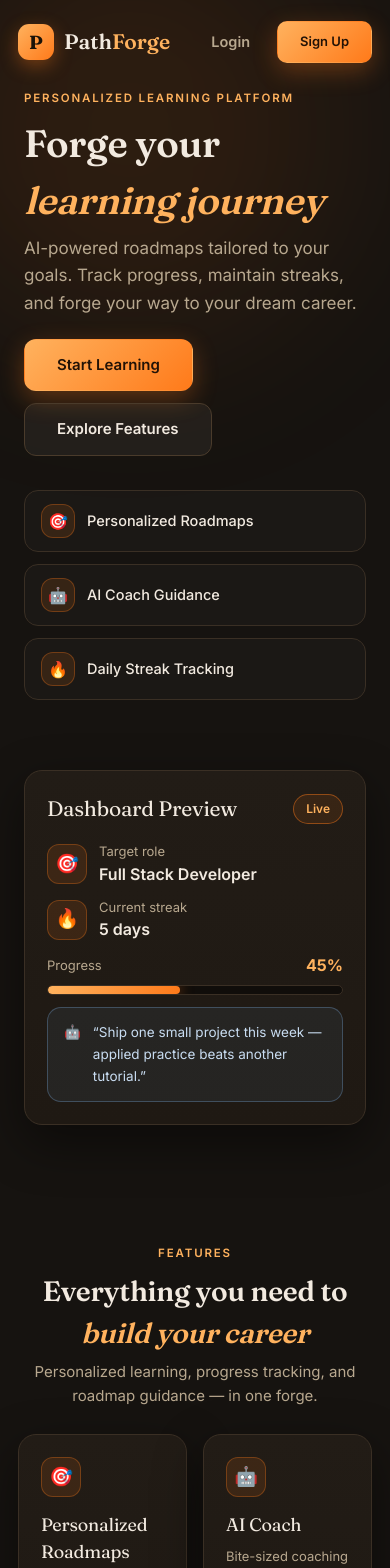
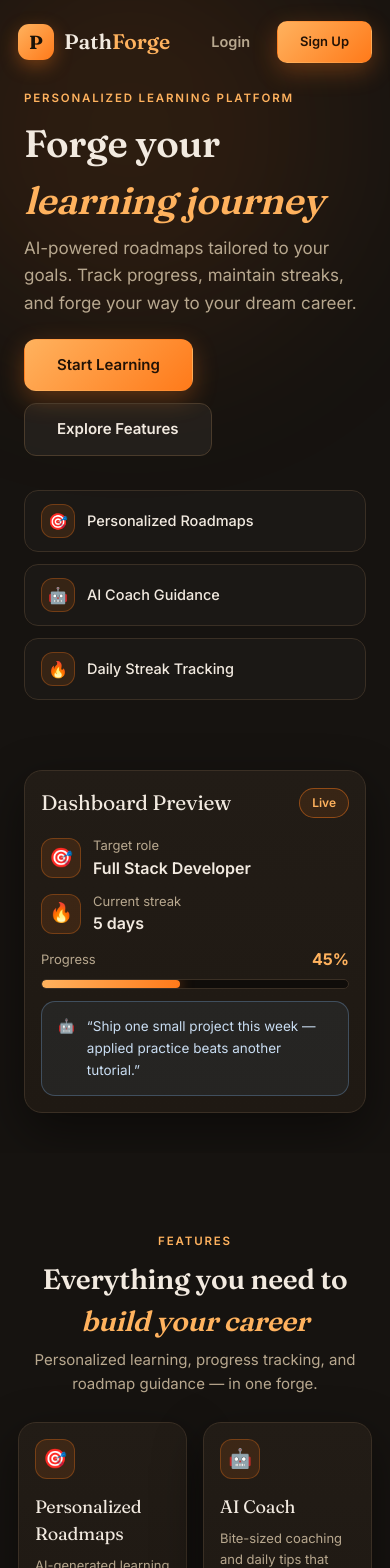
Before and after one commit to omprakashparida/PathForge, a React (Vite) app in the folder client/: page / in a window 390 px wide. Shown: the top 1568 px of the page. Built offline with nearby package versions, Linux system fonts and the light colour scheme; no server answers.

Commit message:
fix(ui):Fixed Responsivness

```diff
--- a/client/src/index.css
+++ b/client/src/index.css
@@ -14,6 +14,7 @@
 *{box-sizing:border-box}
 html{scroll-behavior:smooth}
 html,body,#root{background:var(--bg);margin:0;padding:0}
+body{overflow-x:clip} /* safety: decorative absolute blobs must never cause sideways scroll */
 body{
   font-family:Inter,system-ui,sans-serif;color:var(--ink);
   background:
@@ -200,7 +201,7 @@ select.input option{background:#241D15}
 .searchbar .s-ic{position:absolute;left:14px;top:50%;transform:translateY(-50%);color:var(--dim);font-size:16px}
 
 /* ---------- Auth / public ---------- */
-.auth-wrap{min-height:100vh;display:flex;align-items:center;justify-content:center;padding:32px 18px;position:relative}
+.auth-wrap{min-height:100vh;display:flex;align-items:center;justify-content:center;padding:32px 18px;position:relative;overflow:hidden}
 .auth-card{width:100%;max-width:440px;background:linear-gradient(180deg,var(--panel),#1E1812);border:1px solid var(--line);
   border-radius:22px;padding:36px 32px;box-shadow:var(--sh);position:relative;z-index:1;animation:rise .45s ease both}
 .auth-card h1{font-size:30px;margin:14px 0 6px}
@@ -213,7 +214,7 @@ select.input option{background:#241D15}
 .brand-row{display:flex;align-items:center;gap:10px;justify-content:center}
 .split{min-height:100vh;display:grid;grid-template-columns:1fr 1fr}
 .split-left{display:flex;flex-direction:column;justify-content:center;padding:60px clamp(24px,6vw,90px);position:relative;overflow:hidden}
-.split-right{display:flex;align-items:center;justify-content:center;padding:40px 24px}
+.split-right{display:flex;align-items:center;justify-content:center;padding:40px 24px;position:relative;overflow:hidden}
 .hero-list{display:flex;flex-direction:column;gap:12px;margin-top:34px;max-width:440px}
 .hero-item{display:flex;align-items:center;gap:12px;padding:13px 16px;border:1px solid var(--line);border-radius:14px;
   background:rgba(255,255,255,.02);font-size:14.5px;font-weight:500}
@@ -247,8 +248,18 @@ select.input option{background:#241D15}
     position:sticky;top:0;z-index:40}
   .page{padding:20px 16px 120px}
   .grid-4,.grid-2,.grid-3{grid-template-columns:1fr}
+  .card{padding:16px} /* 22px felt cavernous on phones */
+  .between{flex-wrap:wrap;row-gap:10px} /* title+button headers stack instead of squeezing */
   .split{grid-template-columns:1fr}
   .split-left{padding:90px 24px 30px}
+  .split:has(.auth-card) .split-left{display:none} /* auth on phones: form first, no marketing scroll */
+  .split:has(.auth-card) .split-right{padding:28px 14px}
+  .auth-card{padding:28px 22px}
+  .auth-wrap{padding:24px 14px}
+  .empty{padding:36px 20px}
+  .modal-back{align-items:flex-start;overflow-y:auto}
+  .modal{margin:auto;max-height:calc(100dvh - 36px);overflow-y:auto;padding:24px 20px}
+  .chatbar .btn{flex:none} /* send button never gets squished by the input */
   .msg{max-width:94%}
   body{padding-bottom:0}
   .task-meta{display:none} /* whole task row is the tap target on mobile; the hint just eats space */
```
